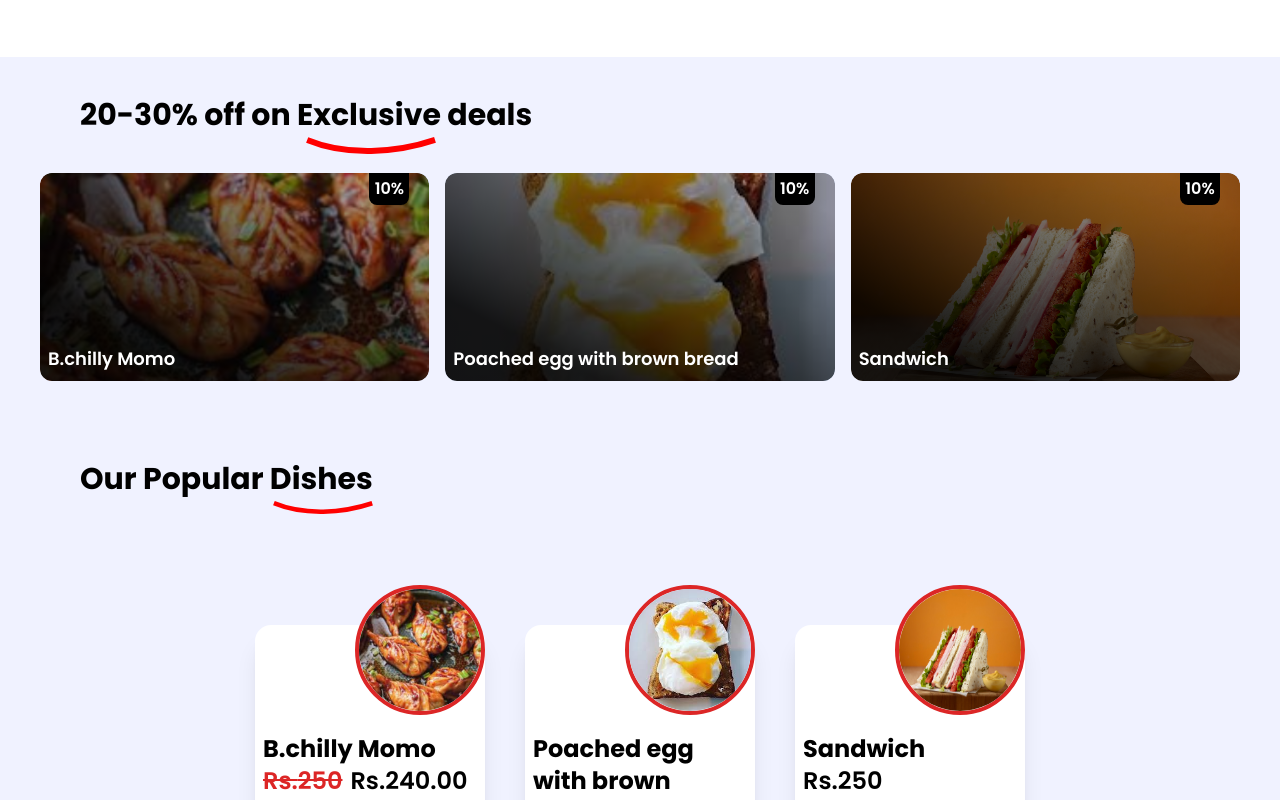
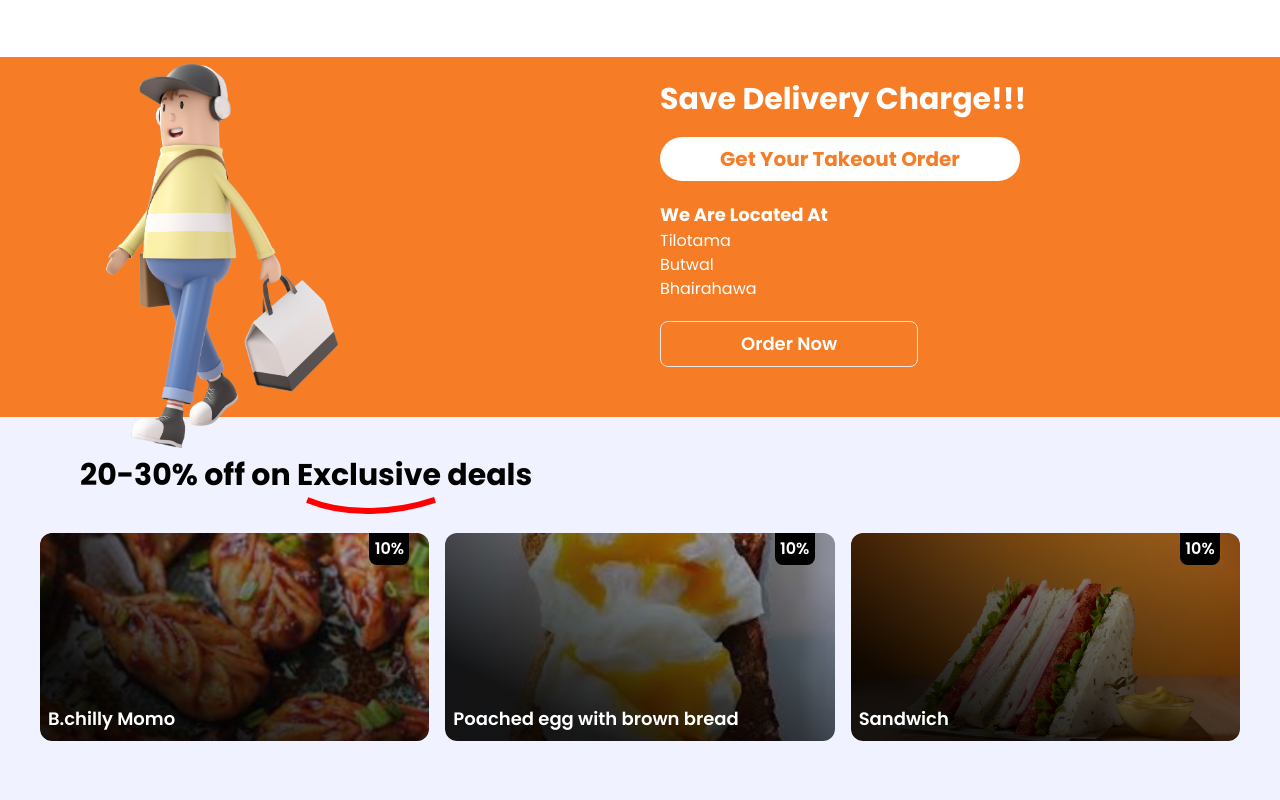
Before and after one commit to sayunlopchan/Cloud-Kitchen, a React (Vite) app: page / in a window 1280 px wide. Shown: the part 580-1380 px from the top of the page. Built offline with nearby package versions, Linux system fonts and the light colour scheme.

Commit message:
check banner

```diff
--- a/src/App.jsx
+++ b/src/App.jsx
@@ -56,7 +56,7 @@ const App = () => {
           element: <Login />
         },
         {
-          path: "/takeout-location-kitchen-near-me",
+          path: "/takeout-location-near-me",
           element: <TakeoutPage />
         },
       ]
--- a/src/RootLayout/RootLayout.jsx
+++ b/src/RootLayout/RootLayout.jsx
@@ -1,9 +1,11 @@
 import { Outlet } from "react-router-dom"
 import Header from "../home/HomeFeatures/Header"
+import TopONload from "../components/TopONload"
 
 const RootLayout = () => {
   return (
     <>
+      <TopONload />
       <Header />
       <Outlet />
     </>
--- /dev/null
+++ b/src/components/TopONload.jsx
@@ -0,0 +1,14 @@
+import { useLocation } from 'react-router-dom';
+import { useEffect } from 'react';
+
+const TopONload = () => {
+  const { pathname } = useLocation();
+
+  useEffect(() => {
+    window.scrollTo(0, 0);
+  }, [pathname]);
+
+  return null;
+};
+
+export default TopONload;
--- a/src/components/page/DetailPage.jsx
+++ b/src/components/page/DetailPage.jsx
@@ -1,5 +1,5 @@
 
-import { useParams } from 'react-router-dom';
+import { useNavigate, useParams } from 'react-router-dom';
 import { useDispatch, useSelector } from 'react-redux'; // Redux hooks
 import { FaHeart, FaPlus, FaMinus } from "react-icons/fa6"; // Updated import for icons
 import { GoStarFill } from "react-icons/go";
@@ -7,6 +7,9 @@ import { addToCart, increaseItemQuantity, decreaseItemQuantity } from '../../fea
 import PopularDishData from '../../assets/Data/PopularDishData'; // Adjust the import based on your data structure
 
 const DetailPage = () => {
+
+  const nav = useNavigate();
+
   const { id } = useParams(); // Get the product id from the URL
   const product = PopularDishData.find(item => item.id === parseInt(id)); // Find the product by id
   const dispatch = useDispatch(); // Hook to dispatch actions
@@ -97,14 +100,21 @@ const DetailPage = () => {
         </div>
 
         <div className="h-10">
-          <div className="flex justify-between items-center px-5 absolute bottom-0 w-full">
-            <span className='flex items-center gap-2'>
+          <div className="flex justify-between items-center px-5 absolute bottom-0 w-full text-sm">
+            <span className='flex items-center gap-1 '>
               <GoStarFill size={30} color="gold" />{'(No data)'}
             </span>
-            <button className="bg-colorRed text-white font-semibold text-lg px-10 py-2">
-              Purchase
-            </button>
-            <span className='flex items-center gap-2'>
+            <div className='space-x-1'>
+              <button className="bg-colorRed text-white font-semibold text-lg px-8 py-2">
+                Purchase
+              </button>
+              <button
+                onClick={() => nav('/takeout-location-near-me')}
+                className="bg-black text-white font-semibold text-lg px-8 py-2">
+                Takeout
+              </button>
+            </div>
+            <span className='flex items-center gap-1'>
               <FaHeart size={30} color="red" />{'(No data)'}
             </span>
           </div>
--- a/src/components/page/TakeoutPage.jsx
+++ b/src/components/page/TakeoutPage.jsx
@@ -1,7 +1,10 @@
-import { NavLink } from "react-router-dom"
-
+import { NavLink } from "react-router-dom";
+import { useSelector } from "react-redux";
 
 const TakeoutPage = () => {
+  const cart = useSelector((state) => state.allCart.cart); // Access cart from Redux state
+  const totalPrice = useSelector((state) => state.allCart.totalPrice); // Access totalPrice from Redux state
+
   return (
     <div className="p-10 lg:py-5 lg:px-20">
 
@@ -29,13 +32,39 @@ const TakeoutPage = () => {
           <div className="h-[400px] w-full bg-gray-400 "></div>
         </div>
 
-        <div className="md:col-span-5 border-2 flex justify-center max-md:order-1">
-          <h2 className="font-semibold text-xl lg:text-3xl">Order Summary</h2>
+        <div className="md:col-span-5 border-2 max-md:order-1">
+          <h2 className="font-semibold text-xl lg:text-3xl text-center m-2">Order Summary</h2>
+
+          {/* Loop through cart items */}
+          <div className="p-5">
+            {cart.length === 0 ? (
+              <p>Your cart is empty</p>
+            ) : (
+              cart.map((item) => (
+                <div key={item.id} className="flex gap-4 mb-5">
+                  <div className="w-20 h-20 bg-gray-400 rounded-lg overflow-hidden">
+                    <img src={item.img} alt={item.title} className="object-cover w-full h-full" />
+                  </div>
+                  <div>
+                    <h2 className="font-semibold">{item.title}</h2>
+                    <p className="text-sm">Rs. {item.price}</p>
+                    <p className="text-sm">Quantity: {item.quantity}</p>
+                  </div>
+                </div>
+              ))
+            )}
+          </div>
+
+          {/* Total Price */}
+          <div className="flex justify-between px-5 py-3 border-t-2">
+            <h2 className="font-semibold">Total Price:</h2>
+            <p>Rs. {totalPrice}</p>
+          </div>
         </div>
 
       </div>
     </div>
-  )
-}
+  );
+};
 
-export default TakeoutPage
+export default TakeoutPage;
--- a/src/home/HomeFeatures/Header.jsx
+++ b/src/home/HomeFeatures/Header.jsx
@@ -35,18 +35,18 @@ const Header = () => {
         className="size-[60px] cursor-pointer"
       />
       <div className="flex items-center gap-3">
-        <div className="relative">
+
+        <div
+          onClick={() => nav("/cart")}
+          className="relative group cursor-pointer">
           <span
             className={`absolute top-1 right-0 size-4 flex items-center justify-center rounded-full text-[10px] border border-gray-500 ${totalQuantity > 0 ? 'animate-bounce border-none text-white bg-red-500' : 'bg-white'}`}
           >
             {totalQuantity}
           </span>
-          <HiOutlineShoppingBag
-            size={35}
-            onClick={() => nav("/cart")}
-            className="cursor-pointer"
-          />
+          <HiOutlineShoppingBag size={35} />
         </div>
+
         <div className="space-x-1 bg-white p-2 border ">
           <NavLink className={"cursor-pointer gradient-Text "}>Login</NavLink>
           <span>|</span>
--- a/src/home/HomeFeatures/PopularDishes.jsx
+++ b/src/home/HomeFeatures/PopularDishes.jsx
@@ -17,7 +17,7 @@ const PopularDishes = () => {
     dispatch(addToCart({
       id: item.id,
       title: item.title,
-      price: item.price - (item.discount || 0), // Apply discount if available
+      price: item.price - (item.price * (item.discountPercentage || 0) / 100),
       img: item.img,
     }));
   };
@@ -49,9 +49,12 @@ const PopularDishes = () => {
               <div className='p-2'>
                 <h2 className='text-2xl font-bold'>{item.title}</h2>
                 {item.discount > 0 ? (
-                  <div>
-                    <span className='text-2xl font-semibold line-through text-red-600'>Rs.{item.price}</span>
-                    <span className='text-2xl font-semibold ml-2'>Rs.{(item.price - item.discount).toFixed(2)}</span>
+                  <div className='text-2xl font-semibold'>
+                    Rs.
+                    <span className='line-through text-red-600'>{item.price}</span>
+
+                    <span className='ml-2'>
+                      {(item.price - item.discountPercentage)}</span>
                   </div>
                 ) : (
                   <h2 className='text-2xl font-semibold'>Rs.{item.price}</h2>
--- /dev/null
+++ b/src/home/HomeFeatures/TakeoutBanner.jsx
@@ -0,0 +1,40 @@
+import React from 'react'
+import bannerguy from '../../assets/icon/Takeout.png'
+
+
+
+const TakeoutBanner = () => {
+  return (
+    <div className='grid grid-cols-12 w-full h-[215px] md:h-[300px] lg:h-[360px] relative bg-[#F67D26] '>
+      <div className='col-span-4 lg:col-span-6'>
+        <img
+          src={bannerguy}
+          alt="takeout order"
+          className='h-[260px] md:h-[400px] lg:h-[450px] absolute  -left-28 -top-5 md:-top-14 lg:-top-10 '
+        />
+      </div>
+      <div className='col-span-8 lg:col-span-6 text-white space-y-3 lg:space-y-5 py-6 pl-5'>
+        <h2 className='text-lg lg:text-3xl font-bold'>
+          Save Delivery Charge!!!
+        </h2>
+        <div className='bg-white text-[#F67D26] w-fit lg:w-[360px] px-5 py-2 rounded-3xl text-center'>
+          <h3 className='font-bold text-sm lg:text-xl'>
+            Get Your Takeout Order
+          </h3>
+        </div>
+        <div>
+          <ul>
+            <h4 className='font-bold text-sm md:text-base lg:text-lg'>We Are Located At</h4>
+            <li className=''>Tilotama</li>
+            <li className=''>Butwal</li>
+            <li className=''>Bhairahawa</li>
+          </ul>
+        </div>
+
+        <button className='text-lg font-semibold border px-20 py-2 rounded-lg'>Order Now</button>
+      </div>
+    </div>
+  )
+}
+
+export default TakeoutBanner
--- a/src/home/HomePage.jsx
+++ b/src/home/HomePage.jsx
@@ -3,13 +3,15 @@ import HomeBanner from './HomeFeatures/HomeBanner';
 import ExclusiveOfferBanner from './HomeFeatures/ExclusiveOfferBanner';
 import PopularDish from './HomeFeatures/PopularDishes';
 import MostSold from './HomeFeatures/MostSold';
+import TakeoutBanner from './HomeFeatures/TakeoutBanner';
 
 const HomePage = () => {
 
 
   return (
-    <div className=' '>
+    <div>
       <HomeBanner />
+      <TakeoutBanner />
       <ExclusiveOfferBanner />
       <PopularDish />
       <MostSold />
```
Also changed, not shown: src/assets/Data/PopularDishData.js (+12 -12 lines), src/components/cartPage.jsx (+10 -61 lines).
